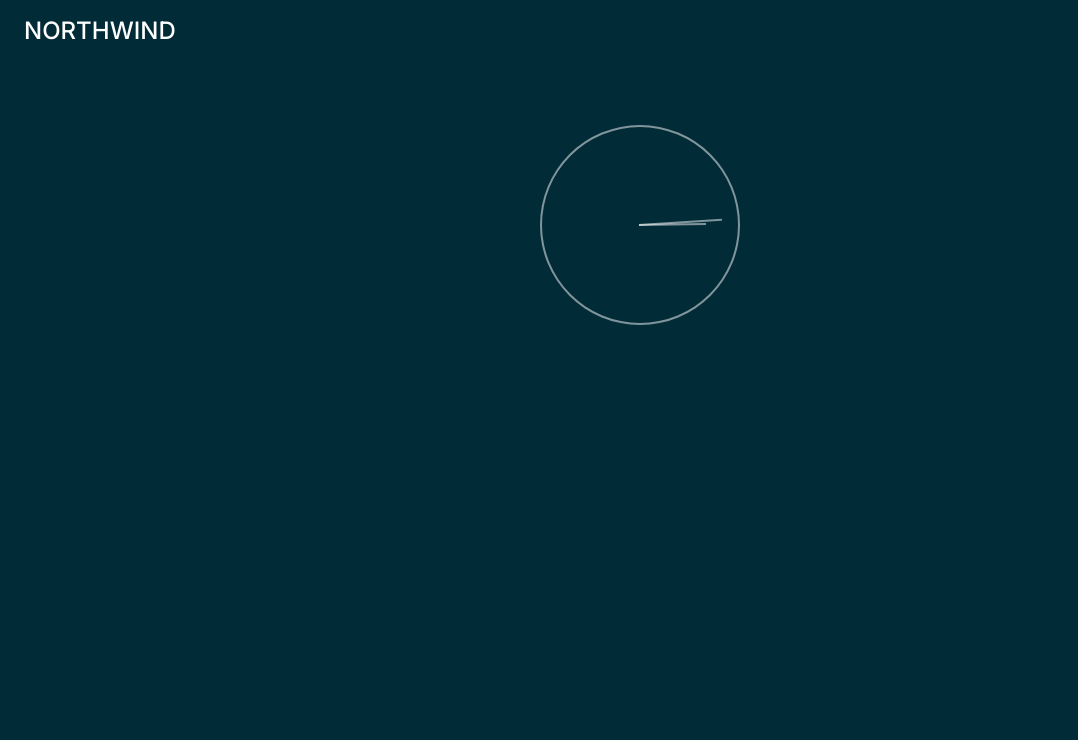
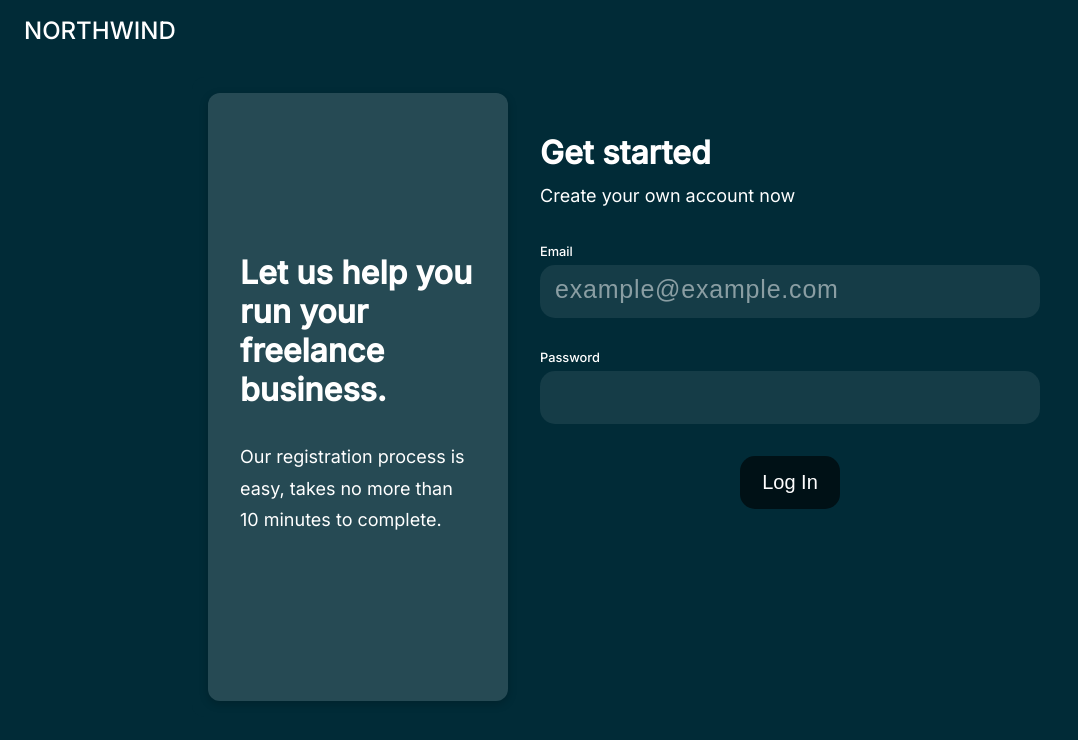
Before and after one commit to elessartech/northwind-dashboard, a React (Create React App) app in the folder frontend/: page / in a window 1280 px wide. Shown: the top 740 px of the page, without its empty margins (0-1078 px from the left). Built offline with nearby package versions, Linux system fonts and the light colour scheme; no server answers.

Commit message:
home page markup created

```diff
--- a/frontend/package.json
+++ b/frontend/package.json
@@ -17,6 +17,8 @@
     "axios": "^1.3.4",
     "react": "^18.2.0",
     "react-dom": "^18.2.0",
+    "react-router": "^6.14.1",
+    "react-router-dom": "^6.14.1",
     "react-scripts": "5.0.1",
     "react-spinners": "^0.13.8",
     "styled-components": "^5.3.9",
--- a/frontend/src/App.tsx
+++ b/frontend/src/App.tsx
@@ -1,6 +1,8 @@
 import OrdersPage from "./OrdersPage";
 import styled from "styled-components";
 import Logo from "./components/Logo";
+import { Routes, Route } from "react-router-dom";
+import HomePage from "./HomePage";
 
 const AppWrap = styled.div``;
 
@@ -8,7 +10,10 @@ function App() {
   return (
     <AppWrap>
       <Logo />
-      <OrdersPage />
+      <Routes>
+        <Route path="/" element={<HomePage />} index />
+        <Route path="/orders" element={<OrdersPage />} />
+      </Routes>
     </AppWrap>
   );
 }
--- /dev/null
+++ b/frontend/src/HomePage/index.tsx
@@ -0,0 +1,143 @@
+import styled from "styled-components";
+
+const Wrapper = styled.section`
+  margin: 2em auto 0 auto;
+  width: 100%;
+`;
+
+const ContentWrapper = styled.figure`
+  width: 70%;
+  height: 80vh;
+  border-radius: 12px;
+  background: rgb(1,43,55);
+  margin: auto;
+  display: flex;
+  padding: 1em;
+`;
+
+const InfoWrapper = styled.figure`
+  height: 100%;
+  width: 100%;
+  background-color: rgb(77,106,115, .5);
+  box-shadow: 0 3px 10px rgb(0 0 0 / 0.2);
+  border-radius: 12px;
+  display: flex;
+  flex-direction: column;
+  padding-left: 2em;
+  padding-right: 2em;
+  padding-top: 10em;
+`;
+
+const InfoHeader = styled.h1`
+  margin-bottom: 1em;
+  font-size: 2em;
+`;
+
+const InfoDescr = styled.p`
+  font-size: 1.125em;
+  line-height: 1.75em;
+`;
+
+const LoginFormWrapper = styled.figure`
+  height: 100%;
+  width: 100%;
+  padding-left: 2em;
+  padding-right: 2em;
+  padding-top: 2.5em;
+`;
+
+const LoginFormHeader = styled.h1`
+  margin-bottom: .25em;
+  font-size: 2em;
+`;
+
+const LoginFormSubHeader = styled.p`
+  font-size: 1.125em;
+  line-height: 1.75em;
+`;
+
+const LoginFormInputContainer = styled.figure`
+  display: flex;
+  flex-direction: column;
+  margin-top: 2em;
+`;
+
+const LoginFormInputLabel = styled.label`
+  margin-bottom: 0.5em;
+  font-size: 0.8em;
+  font-weight: 500;
+`;
+
+const LoginFormInputBar = styled.input`
+  background-color: rgb(255, 255, 255, 0.08);
+  padding: 0.75em;
+  border-radius: 15px;
+  border: none;
+  color: #ffffff;
+  min-width: 500px;
+  font-size: 1.25em;
+  &::placeholder {
+    color: rgb(255, 255, 255, 0.5);
+    font-size: 1.25em;
+    letter-spacing: 0.05rem;
+  }
+  @media only screen and (max-width: 600px) {
+    & {
+      min-width: 200px;
+    }
+  }
+`;
+
+const LoginFormInputBarContainer = styled.div`
+  position: relative;
+`;
+
+const LoginFormSubmitBtnContainer = styled.div`
+  margin: 2em auto 0 auto;
+  text-align: center;
+`;
+
+const LoginFormSubmitBtn = styled.button`
+  background-color: rgb(0,17,22);
+  padding: 0.75em;
+  border-radius: 15px;
+  border: none;
+  color: #ffffff;
+  min-width: 100px;
+  font-size: 1.25em;
+  cursor: pointer;
+`;
+
+const HomePage = () => {
+    return (
+        <Wrapper>
+          <ContentWrapper>
+            <InfoWrapper>
+              <InfoHeader>Let us help you run your freelance business.</InfoHeader>
+              <InfoDescr>Our registration process is easy, takes no more than 10 minutes to complete.</InfoDescr>
+            </InfoWrapper>
+            <LoginFormWrapper>
+              <LoginFormHeader>Get started</LoginFormHeader>
+              <LoginFormSubHeader>Create your own account now</LoginFormSubHeader>
+              <LoginFormInputContainer>
+                <LoginFormInputLabel htmlFor="EmailInput">Email</LoginFormInputLabel>
+                <LoginFormInputBarContainer>
+                  <LoginFormInputBar type="email" name="productName" id="EmailInput" placeholder="example@example.com" />
+                </LoginFormInputBarContainer>
+              </LoginFormInputContainer>
+              <LoginFormInputContainer>
+                <LoginFormInputLabel htmlFor="PasswordInput">Password</LoginFormInputLabel>
+                <LoginFormInputBarContainer>
+                  <LoginFormInputBar type="password" name="productName" id="PasswordInput" />
+                </LoginFormInputBarContainer>
+              </LoginFormInputContainer>
+              <LoginFormSubmitBtnContainer>
+                <LoginFormSubmitBtn>Log In</LoginFormSubmitBtn>
+              </LoginFormSubmitBtnContainer>
+            </LoginFormWrapper>
+          </ContentWrapper>
+        </Wrapper>
+    );
+};
+
+export default HomePage;
--- a/frontend/src/index.tsx
+++ b/frontend/src/index.tsx
@@ -4,14 +4,19 @@ import "./index.css";
 import App from "./App";
 import reportWebVitals from "./reportWebVitals";
 import { reducer, StateProvider } from "./state";
+import { BrowserRouter } from "react-router-dom";
 
 const root = ReactDOM.createRoot(
   document.getElementById("root") as HTMLElement
 );
+
+
 root.render(
   <React.StrictMode>
     <StateProvider reducer={reducer}>
-      <App />
+      <BrowserRouter>
+        <App />
+      </BrowserRouter>
     </StateProvider>
   </React.StrictMode>
 );
```
Also changed, not shown: 2 other files (tests, documents, lock files or other folders).
